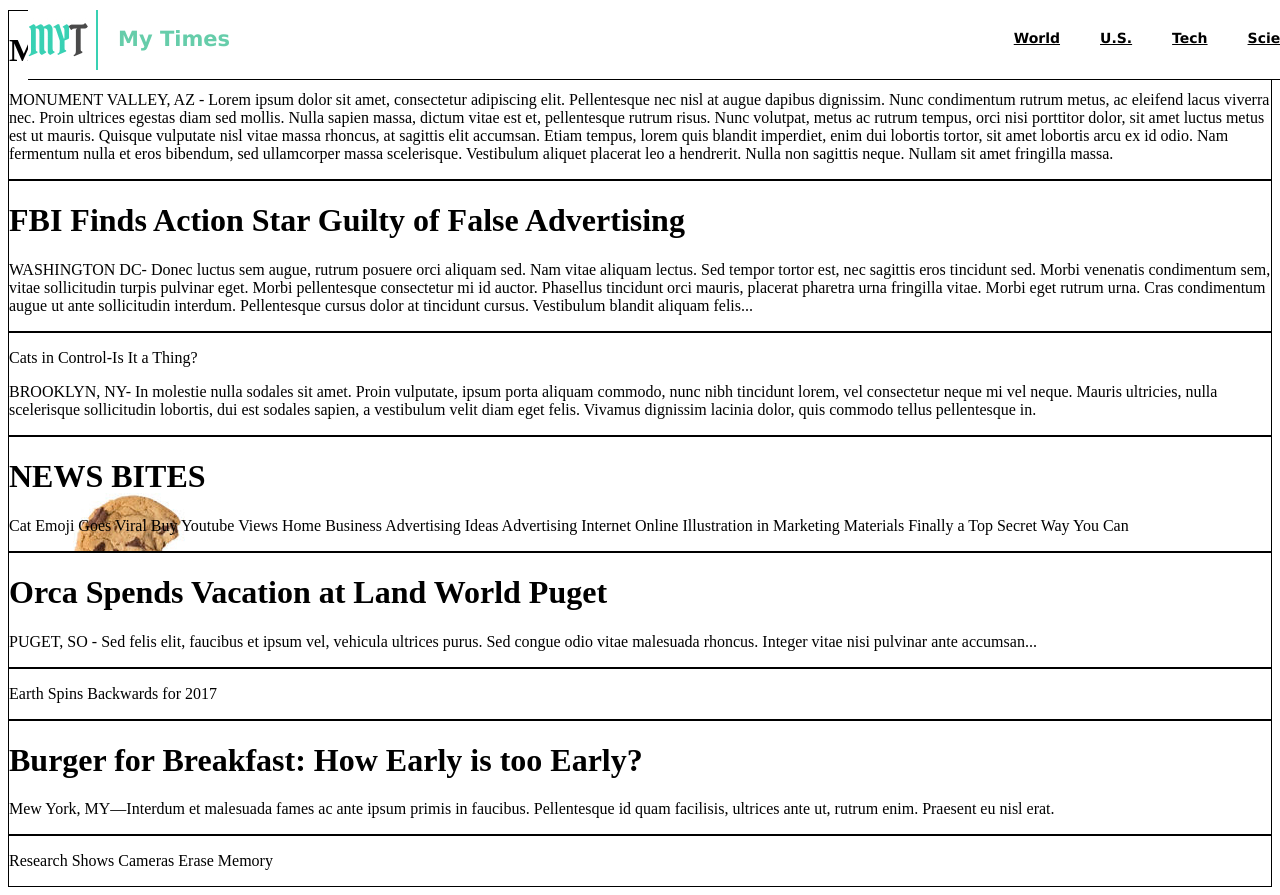
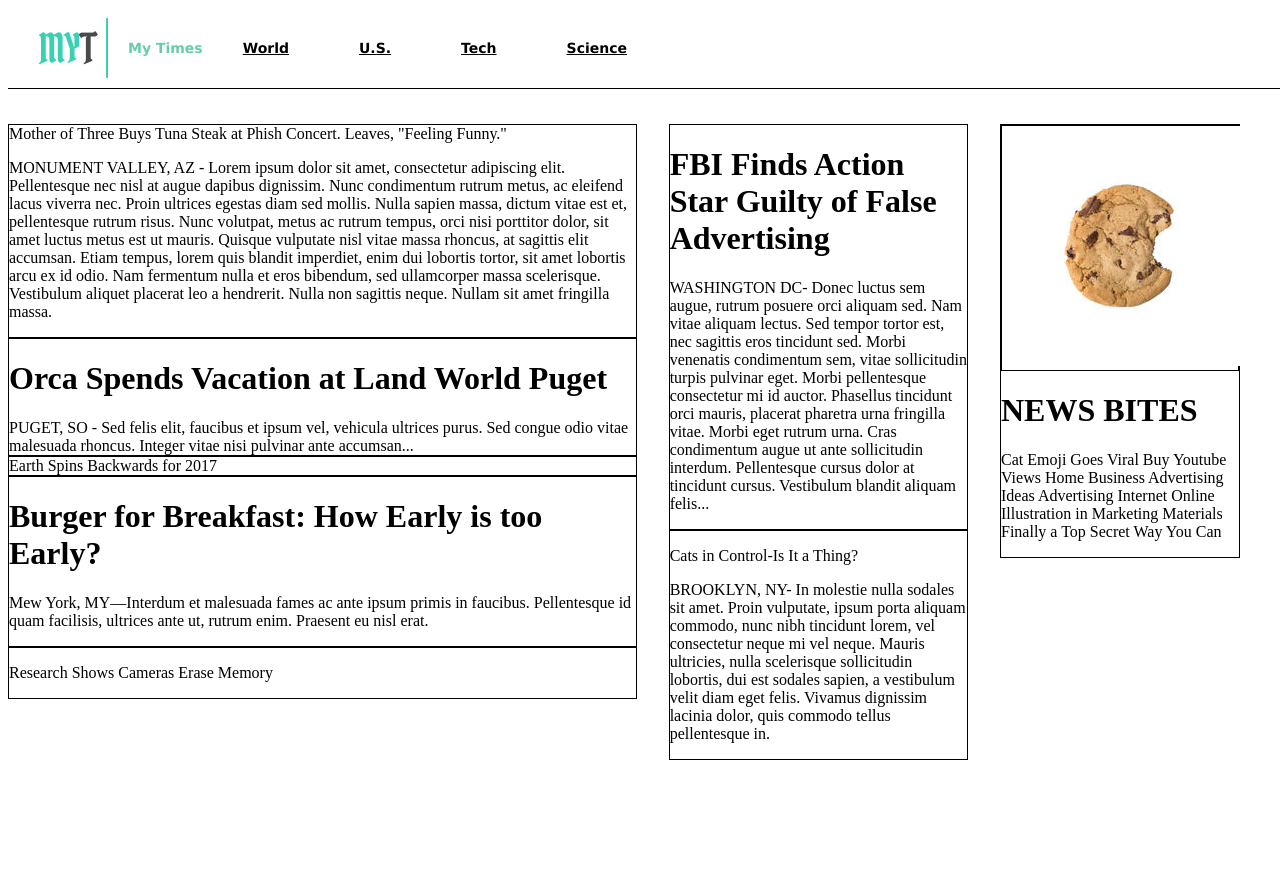
Before and after one commit to Santi8/mytimes, a plain HTML site: page index.html in a window 1280 px wide. After the commit the page ends 838 px from the top, so only its background shows below. Drawn offline with Linux system fonts and the light colour scheme.

Commit message:
Fix internal organization, fix navigation, add columns, spacing and images

```diff
--- a/index.html
+++ b/index.html
@@ -7,24 +7,55 @@
   </head>
   <body>
 
-    <div id="header"><!--start of header-->
-        <h2>My Times</h2>
-      <nav>
-        <a href="#">World</a>
-        <a href="#">U.S.</a>
-        <a href="#">Tech</a>
-        <a href="#">Science</a>
-      </nav>
-    </div><!--end of header-->
+    <header><!--start of header-->
+      <div class="logo"><!--start of header-->
+        <img src="./resources/images/img-myt-logo.jpg" alt="MyTimes">
+          <span>My Times</span>
+
+        <nav>
+          <span><a href="#">World</a></span>
+          <span><a href="#">U.S.</a></span>
+          <span><a href="#">Tech</a></span>
+          <span><a href="#">Science</a></span>
+        </nav>
+      </div><!--end of header-->
+    </header><!--end of header-->
+
 
     <div class="container"><!--start of main container-->
 
+    <div class="column large"><!--start of large column-->
       <div class="article1"><!--start of article 1-->
 
-        <h1>Mother of Three Buys Tuna Steak at Phish Concert. Leaves, "Feeling Funny."</h1>
+        <span>Mother of Three Buys Tuna Steak at Phish Concert. Leaves, "Feeling Funny."</span>
 
         <p>MONUMENT VALLEY, AZ - Lorem ipsum dolor sit amet, consectetur adipiscing elit. Pellentesque nec nisl at augue dapibus dignissim. Nunc condimentum rutrum metus, ac eleifend lacus viverra nec. Proin ultrices egestas diam sed mollis. Nulla sapien massa, dictum vitae est et, pellentesque rutrum risus. Nunc volutpat, metus ac rutrum tempus, orci nisi porttitor dolor, sit amet luctus metus est ut mauris. Quisque vulputate nisl vitae massa rhoncus, at sagittis elit accumsan. Etiam tempus, lorem quis blandit imperdiet, enim dui lobortis tortor, sit amet lobortis arcu ex id odio. Nam fermentum nulla et eros bibendum, sed ullamcorper massa scelerisque. Vestibulum aliquet placerat leo a hendrerit. Nulla non sagittis neque. Nullam sit amet fringilla massa.</p>
       </div><!--end of article 1-->
+
+      <div class="article4"><!--start of article 4-->
+
+        <h1>Orca Spends Vacation at Land World Puget</h1>
+
+        <span>PUGET, SO - Sed felis elit, faucibus et ipsum vel, vehicula ultrices purus. Sed congue odio vitae malesuada rhoncus. Integer vitae nisi pulvinar ante accumsan...</span>
+      </div><!--end of article 4-->
+
+      <div class="sidearticle1"><!--start of side artice 1-->
+        <span>Earth Spins Backwards for 2017</span>
+      </div><!--end of side article 1-->
+
+      <div class="article5"><!--start of article 5-->
+        <h1>Burger for Breakfast: How Early is too Early?</h1>
+
+        <p>Mew York, MY—Interdum et malesuada fames ac ante ipsum primis in faucibus. Pellentesque id quam facilisis, ultrices ante ut, rutrum enim. Praesent eu nisl erat.</p>
+      </div><!--end of article 4-->
+
+      <div class="sidearticle2"><!--start of side article 2-->
+        <p>Research Shows Cameras Erase Memory</p>
+      </div><!--end of side article 2-->
+
+    </div><!--end of large column-->
+
+    <div class="column medium"><!--start of medium column-->
 
       <div class="article2"><!--start of article 2-->
         <h1>FBI Finds Action Star Guilty of False Advertising</h1>
@@ -38,31 +69,21 @@
         <p>BROOKLYN, NY- In molestie nulla sodales sit amet. Proin vulputate, ipsum porta aliquam commodo, nunc nibh tincidunt lorem, vel consectetur neque mi vel neque. Mauris ultricies, nulla scelerisque sollicitudin lobortis, dui est sodales sapien, a vestibulum velit diam eget felis. Vivamus dignissim lacinia dolor, quis commodo tellus pellentesque in.</p>
       </div><!--end of article 3-->
 
+    </div><!--end of medium column-->
+
+    <div class="column small"><!--start of small column-->
+
       <div class="sidebar"><!--start of sidebar-->
+        <div class="cookie">
+            <img src="./resources/images/img-news-bite.png" alt="News Bites">
+        </div>
+
         <h1>NEWS BITES</h1>
 
         <p>Cat Emoji Goes Viral Buy Youtube Views Home Business Advertising Ideas Advertising Internet Online Illustration in Marketing Materials Finally a Top Secret Way You Can</p>
       </div><!--end of sidebar-->
+    </div><!--end of small column-->
 
-      <div class="article4"><!--start of article 4-->
-        <h1>Orca Spends Vacation at Land World Puget</h1>
-
-        <p>PUGET, SO - Sed felis elit, faucibus et ipsum vel, vehicula ultrices purus. Sed congue odio vitae malesuada rhoncus. Integer vitae nisi pulvinar ante accumsan...</p>
-      </div>
-
-      <div class="sidearticle1"><!--start of side artice 1-->
-        <p>Earth Spins Backwards for 2017</p>
-      </div><!--end of side article 1-->
-
-      <div class="article5"><!--start of article 5-->
-        <h1>Burger for Breakfast: How Early is too Early?</h1>
-
-        <p>Mew York, MY—Interdum et malesuada fames ac ante ipsum primis in faucibus. Pellentesque id quam facilisis, ultrices ante ut, rutrum enim. Praesent eu nisl erat.</p>
-      </div><!--end of article 4-->
-
-      <div class="sidearticle2"><!--start of side article 2-->
-        <p>Research Shows Cameras Erase Memory</p>
-      </div><!--end of side article 2-->
 
 
     </div><!--end of main container-->
--- a/resources/css/style.css
+++ b/resources/css/style.css
@@ -8,24 +8,37 @@ a {
   color: black;
 }
 
-h2 {
+.logo {
+  display: flex;
+  align-items: center;
+  flex-grow: 1;
+  padding-left: 30px;
+}
+
+.logo span {
   color: MediumAquamarine;
-  margin-left: 90px;
+  padding-left: 20px;
+}
+
+header nav {
+  padding-right: 40px;
+}
+
+nav span {
+  display: inline-block;
+  padding: 20px 10px;
 }
 
 /*start of flex box styling and positioning*/
-#header {
-  display: inline-flex;
-  justify-content: space-between;
+header {
+  display: flex;
+  align-items: center;
   font-family: verdana, arial, sans-serif;
   font-size: 14px;
   font-weight: bold;
-  background-image: url("../images/img-myt-logo.jpg");
-  background-repeat: no-repeat;
-  margin-left: 20px;
-  padding-bottom: 10px;
   position: fixed;
-  width: 1300px;
+  height: 80px;
+  width: 100%;
   border-bottom: 1px solid black;
   z-index: 1;
   background-color: white;
@@ -34,8 +47,29 @@ h2 {
 
 /*start of flexbox positioning for articles*/
 .container {
-  margin-top: 10px;
+    display: flex;
+    margin: 0 auto 78px auto;
+    padding-top: 116px;
 }
+
+.column.large {
+  width: 630px;
+}
+
+.column {
+  display: flex;
+  flex-direction: column;
+  margin-right: 32px;
+}
+
+.column.medium {
+  width: 300px;
+}
+
+.column.small {
+  width: 240px;
+}
+
 .article1{
   border: 1px solid;
 }
@@ -60,9 +94,11 @@ h2 {
   border: 1px solid;
 }
 
+.cookie {
+  border: 1px solid;
+}
+
 .sidebar {
-  background: url("../images/img-news-bite.png");
-  background-repeat: no-repeat;
   border: 1px solid;
 }
 
```
